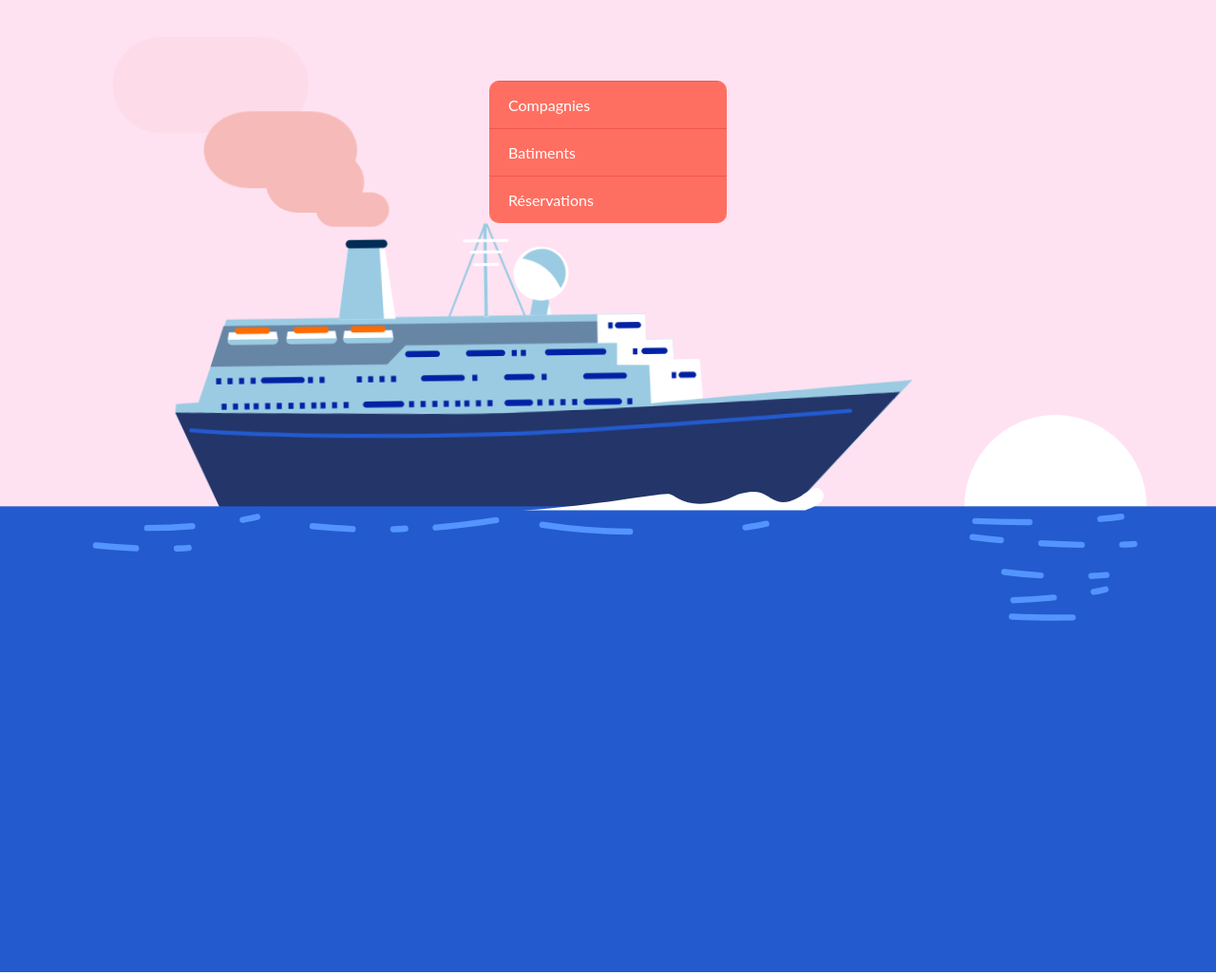
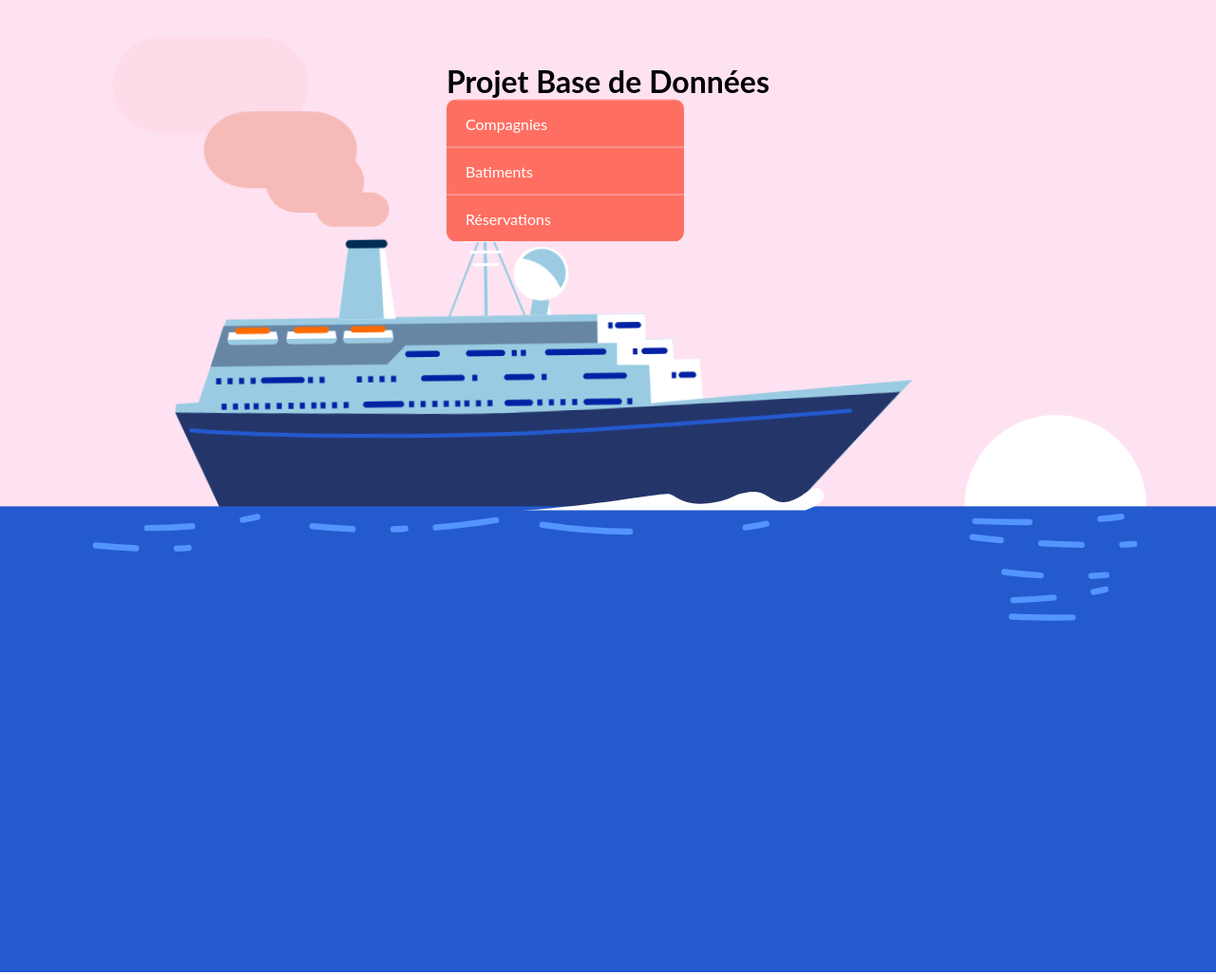
Before and after one commit to MatthiasFtn/Projet_BD, a PHP site: page /html/main.html in a window 1280 px wide. Shown: the whole page at 95% size. Run offline with PHP 8.4, Linux system fonts and the light colour scheme; some libraries are stand-ins or nearby versions.

Commit message:
Modif css html

```diff
--- a/PHP/css/main.css
+++ b/PHP/css/main.css
@@ -7,7 +7,7 @@
 }
 
 .wrapper{
-    position: fixed;
+    position: absolute;
     top: 20%;
     left: 50%;
     transform: translate(-50%, -50%);
@@ -248,6 +248,7 @@ transform:translate(0,0)rotate(-1.5deg);
 #wave1{
   stroke:#5494FF;stroke-width:3; stroke-linecap:round;stroke-miterlimit:10;fill:none;
   animation:wv1 4s linear infinite;
+
 }
 
 @keyframes wv1{
--- a/PHP/html/batiments.php
+++ b/PHP/html/batiments.php
@@ -15,6 +15,8 @@
     <meta http-equiv="X-UA-Compatible" content="ie=edge">
     <link rel="stylesheet" href="../css/tables.css">
     <title>¨Projet Base de Données</title>
+
+
 
 </head>
 
--- a/PHP/html/bestBatiments.php
+++ b/PHP/html/bestBatiments.php
@@ -15,6 +15,8 @@
     <meta http-equiv="X-UA-Compatible" content="ie=edge">
     <link rel="stylesheet" href="../css/tables.css">
     <title>¨Projet Base de Données</title>
+
+
 
 </head>
 
--- a/PHP/html/compagnies.php
+++ b/PHP/html/compagnies.php
@@ -15,6 +15,7 @@
     <meta http-equiv="X-UA-Compatible" content="ie=edge">
     <link rel="stylesheet" href="../css/tables.css">
     <title>¨Projet Base de Données</title>
+
 
 </head>
 
--- a/PHP/html/main.html
+++ b/PHP/html/main.html
@@ -7,11 +7,13 @@
     <link rel="stylesheet" href="../css/main.css">
     <title>¨Projet Base de Données</title>
 
-    <script language="javascript" type="text/javascript" src="jquery.js"></script>
+    <script language="javascript" type="text/javascript" src="../js/app.js"></script>
 </head>
 
 <body>
+
     <div class="wrapper">
+        <h1>Projet Base de Données</h1>
         <ui class="mainMenu">
             <li class="item" id="compagnies">
                 <a href="#compagnies" class="btn">Compagnies</a>
--- a/PHP/html/reservationList.php
+++ b/PHP/html/reservationList.php
@@ -15,6 +15,8 @@
     <meta http-equiv="X-UA-Compatible" content="ie=edge">
     <link rel="stylesheet" href="../css/tables.css">
     <title>¨Projet Base de Données</title>
+
+
 
 </head>
 
--- a/PHP/js/app.js
+++ /dev/null
@@ -1,5 +0,0 @@
-// '.tbl-content' consumed little space for vertical scrollbar, scrollbar width depend on browser/os/platfrom. Here calculate the scollbar width .
-$(window).on("load resize ", function() {
-    var scrollWidth = $('.tbl-content').width() - $('.tbl-content table').width();
-    $('.tbl-header').css({'padding-right':scrollWidth});
-  }).resize();
```
